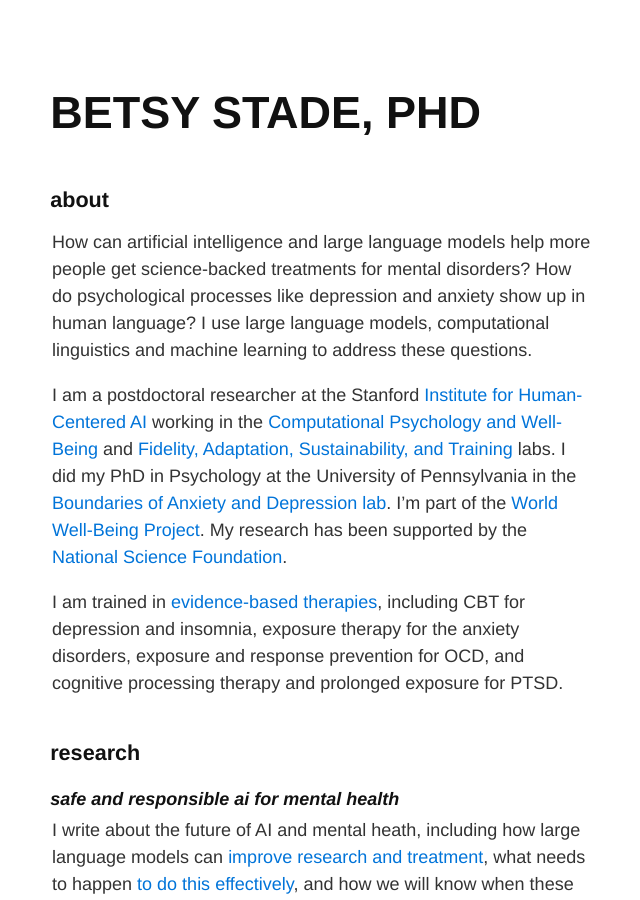
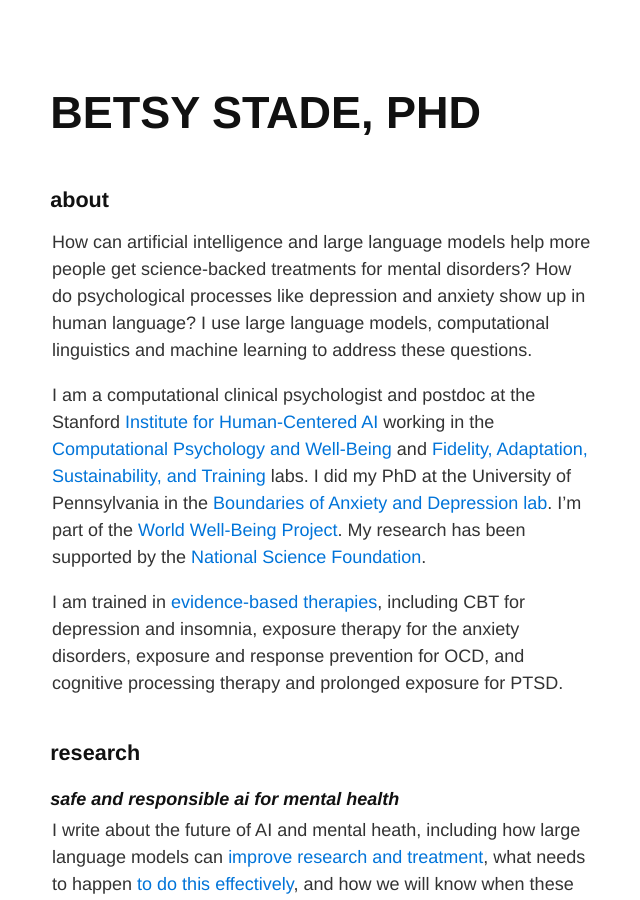
Before and after one commit to betsystade/betsystade.github.io, a Jekyll site: the page built from index.md, in a window 1280 px wide and 900 px high. Shown: the whole window, without its empty margins (318-958 px from the left). Built offline with Jekyll 4.4.1, drawn with Linux system fonts in a browser that asks for light colours; our own code applies the rules of GitHub Pages for plain Markdown files.

Commit message:
fix cllinical

```diff
--- a/index.md
+++ b/index.md
@@ -11,7 +11,7 @@ layout: default
 
 How can artificial intelligence and large language models help more people get science-backed treatments for mental disorders? How do psychological processes like depression and anxiety show up in human language? I use large language models, computational linguistics and machine learning to address these questions.
 
-I am a postdoctoral researcher at the Stanford [Institute for Human-Centered AI](https://hai.stanford.edu/) working in the [Computational Psychology and Well-Being](https://cpwb.stanford.edu/) and [Fidelity, Adaptation, Sustainability, and Training](https://med.stanford.edu/fastlab.html) labs. I did my PhD in Psychology at the University of Pennsylvania in the [Boundaries of Anxiety and Depression lab](https://web.sas.upenn.edu/ruscio-lab/). I'm part of the [World Well-Being Project](https://www.wwbp.org/). My research has been supported by the [National Science Foundation](https://www.nsfgrfp.org/).
+I am a computational clinical psychologist and postdoc at the Stanford [Institute for Human-Centered AI](https://hai.stanford.edu/) working in the [Computational Psychology and Well-Being](https://cpwb.stanford.edu/) and [Fidelity, Adaptation, Sustainability, and Training](https://med.stanford.edu/fastlab.html) labs. I did my PhD at the University of Pennsylvania in the [Boundaries of Anxiety and Depression lab](https://web.sas.upenn.edu/ruscio-lab/). I'm part of the [World Well-Being Project](https://www.wwbp.org/). My research has been supported by the [National Science Foundation](https://www.nsfgrfp.org/).
 
 I am trained in [evidence-based therapies](https://div12.org/treatments/), including CBT for depression and insomnia, exposure therapy for the anxiety disorders, exposure and response prevention for OCD, and cognitive processing therapy and prolonged exposure for PTSD.
 
```
